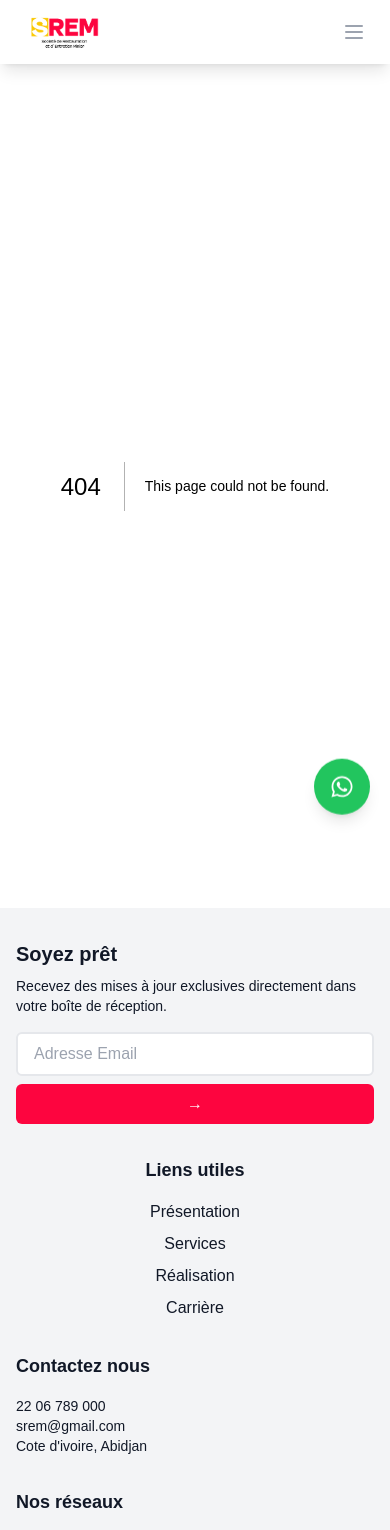
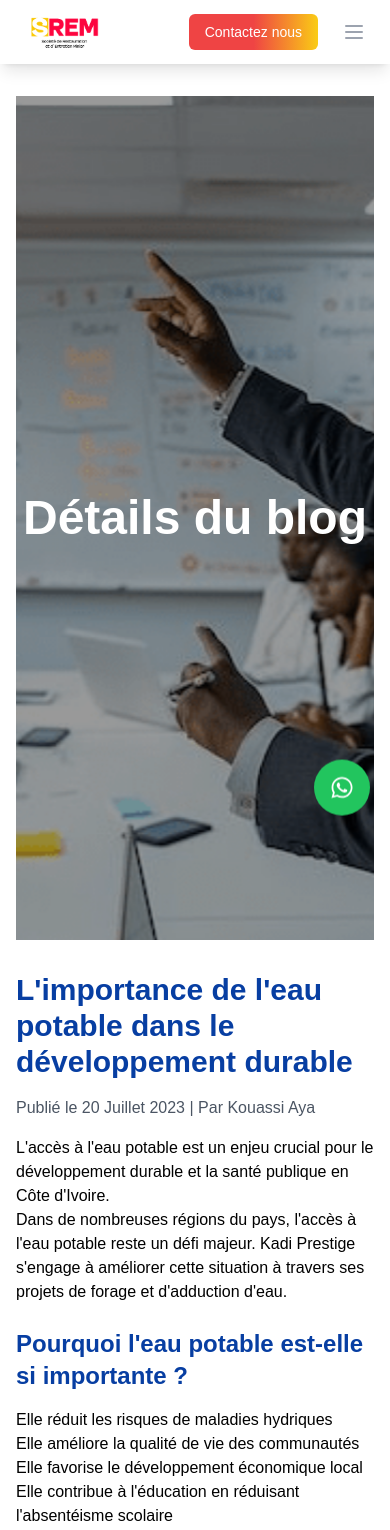
Before and after one commit to Paco225/srem, a Next.js app: page /pages/detailblog in a window 390 px wide. Before the commit this address had no page. Shown: the top 1530 px of the page. Built offline with nearby package versions, Linux system fonts and the light colour scheme.

Commit message:
responsive update

```diff
--- a/app/components/Footer.jsx
+++ b/app/components/Footer.jsx
@@ -43,7 +43,7 @@ export default function Footer() {
       animate={inView ? "visible" : "hidden"}
       className="bg-gray-100 text-gray-900 py-8 sm:py-12 px-4 sm:px-6 lg:px-8"
     >
-      <div className="max-w-7xl mx-auto grid grid-cols-1 sm:grid-cols-2 lg:grid-cols-4 gap-8">
+      <div className="max-w-7xl mx-auto grid grid-cols-1 sm:grid-cols-2 lg:grid-cols-4 gap-9">
         <motion.div
           variants={itemVariants}
           className="col-span-1 sm:col-span-2 lg:col-span-1"
@@ -68,7 +68,7 @@ export default function Footer() {
           </form>
         </motion.div>
 
-        <motion.div variants={itemVariants} className="col-span-1 flex flex-col items-center sm:items-start">
+        <motion.div variants={itemVariants} className="col-span-1 flex flex-col items-center  pl-10">
           <h3 className="text-lg font-bold mb-4">Liens utiles</h3>
           <ul className="space-y-2 text-center sm:text-left">
             <li>
--- a/app/components/Navbar.jsx
+++ b/app/components/Navbar.jsx
@@ -51,7 +51,7 @@ export default function SimpleModernHeader() {
     },
   };
   return (
-    <header className={`sticky top-0 z-50 w-full bg-white shadow-lg items-center transition-all duration-300 ${isScrolled ? 'backdrop-blur-lg bg-white/60' : ''}`}>
+    <header className={`sticky top-0 z-50 w-full bg-white md:bg-transparent shadow-lg items-center transition-all duration-300 ${isScrolled ? 'backdrop-blur-lg bg-white/60' : ''}`}>
       <div className="container mx-auto px-4 items-center">
         <div className="flex h-16 items-center justify-between">
           <Link
@@ -68,7 +68,7 @@ export default function SimpleModernHeader() {
           <nav
             className={`${
               isMenuOpen ? 'flex' : 'hidden'
-            } absolute left-0 right-0 top-16 flex-col items-center space-y-4 p-4 shadow-md bg-white md:static md:flex md:flex-row md:space-x-6 md:space-y-0 md:p-0 md:shadow-none text-[15px] text-gray-800`}
+            } absolute left-0 right-0 top-16 flex-col items-center space-y-4 p-4 shadow-md bg-white md:bg-transparent md:static md:flex md:flex-row md:space-x-6 md:space-y-0 md:p-0 md:shadow-none text-[15px] text-gray-800`}
           >
             {['Accueil', 'Presentation', 'Services', 'Realisation', 'Carriere','Secteur'].map((item) => (
               <motion.div
@@ -93,27 +93,10 @@ export default function SimpleModernHeader() {
                 />
               </motion.div>
             ))}
-            <Link href="../pages/contact" className="md:hidden">
-              <motion.button
-                initial="rest"
-                whileHover="hover"
-                animate="rest"
-                variants={buttonHoverVariants}
-                className="px-4 py-2 text-sm font-medium text-white bg-gradient-to-r from-red-500 via-red-500 to-yellow-400 rounded-md focus:outline-none focus:ring-2 focus:ring-offset-2 focus:ring-blue-500 transition-colors duration-200 relative overflow-hidden"
-              >
-                <span className="relative z-10">Contactez nous</span>
-                <motion.div
-                  className="absolute inset-0 bg-gradient-to-r from-yellow-400 to-red-500 opacity-30"
-                  initial={{ opacity: 0 }}
-                  whileHover={{ opacity: 0.5 }}
-                  transition={{ duration: 0.4, ease: 'easeInOut' }}
-                />
-              </motion.button>
-            </Link>
           </nav>
 
           <div className="flex items-center space-x-4">
-            <Link href="../pages/contact" className="hidden md:block">
+            <Link href="../pages/contact" className="block">
               <motion.button
                 initial="rest"
                 whileHover="hover"
--- a/app/components/News.jsx
+++ b/app/components/News.jsx
@@ -6,7 +6,7 @@ import Link from 'next/link';
 
 const TourCard = ({ tour }) => {
   return (
-    <Link href={`/pages/actualite`} passHref>
+    <Link href={`/pages/detailblog`} passHref>
       <motion.div
         className="relative overflow-hidden rounded-lg shadow-lg cursor-pointer"
         whileHover={{ scale: 1.05 }}
--- a/app/components/PageTransition.jsx
+++ b/app/components/PageTransition.jsx
@@ -1,31 +1,46 @@
-"use client"; // Indiquer que c'est un composant client
+"use client";
 
-import { usePathname } from "next/navigation";
-import { AnimatePresence, motion } from "framer-motion";
+import { motion, AnimatePresence } from 'framer-motion';
+import { usePathname } from 'next/navigation';
 
-export default function PageTransition({ children }) {
-  const pathname = usePathname(); // Obtenir la route actuelle
+const PageTransition = ({ children }) => {
+  const pathname = usePathname();
 
-  // Transition de "reveal" pour afficher la page depuis le haut
+  const pageVariants = {
+    initial: {
+      opacity: 0,
+      x: '-10%',
+    },
+    in: {
+      opacity: 1,
+      x: 0,
+    },
+    out: {
+      opacity: 0,
+      x: '100%',
+    },
+  };
+
   const pageTransition = {
-    initial: { opacity: 0, y: 50 },  // Commence avec opacité 0 et glisse depuis 50px plus bas
-    animate: { opacity: 1, y: 0 },   // Devient visible avec opacité 1 et revient à la position normale
-    exit: { opacity: 0, y: -50 },    // Lors de la sortie, glisse vers le haut avec opacité 0
-    transition: { duration: 0.8 },   // Durée de la transition (0.8 secondes ici)
+    type: 'tween',
+    ease: 'easeInOut',
+    duration: 0.5,
   };
 
   return (
     <AnimatePresence mode="wait">
       <motion.div
-        key={pathname} // Change la clé à chaque changement de route
+        key={pathname}
         initial="initial"
-        animate="animate"
-        exit="exit"
-        variants={pageTransition} // Applique la transition définie plus haut
-        transition={pageTransition.transition}
+        animate="in"
+        exit="out"
+        variants={pageVariants}
+        transition={pageTransition}
       >
         {children}
       </motion.div>
     </AnimatePresence>
   );
-}
+};
+
+export default PageTransition;
--- a/app/globals.css
+++ b/app/globals.css
@@ -6,6 +6,10 @@
   box-sizing: border-box;
   font-family: 'Poppins', sans-serif;
   scroll-behavior: smooth;
+}
+
+body {
+  overflow-x: hidden;
 }
 
 @keyframes zoom {
--- a/app/layout.js
+++ b/app/layout.js
@@ -4,6 +4,7 @@ import WhatsAppButton from "./components/Whatsapp";
 import Navbar from '../app/components/Navbar';
 import Footer from "./components/Footer";
 import Hero from "./components/Hero";
+import PageTransition from "./components/PageTransition";
 
 export const metadata = {
   title: "SREM",
@@ -17,7 +18,9 @@ export default function RootLayout({ children }) {
       <body className="bg-white">
         <Navbar />
         <WhatsAppButton />
-        {children}
+        <PageTransition>
+          {children}
+        </PageTransition>
         <Footer />
       </body>
     </html>
--- a/app/pages/carriere/Offer.jsx
+++ b/app/pages/carriere/Offer.jsx
@@ -92,10 +92,7 @@ export default function JobListings() {
         className="mt-8 flex justify-center"
         variants={itemVariants}
       >
-        <Link href="/" className="bg-pink-200 text-pink-600 px-6 py-2 rounded-full font-semibold flex items-center hover:bg-pink-300 transition-colors">
-          Voir plus
-          <ArrowRight className="ml-2" size={20} />
-        </Link>
+
       </motion.div>
     </motion.div>
     </>
--- /dev/null
+++ b/app/pages/detailblog/page.jsx
@@ -0,0 +1,54 @@
+"use client";
+
+import React from 'react';
+import Image from 'next/image';
+import HeroBanner from '../../components/HeroBanner';
+import bannerImage from '../../public/weare.png';
+import Link from 'next/link';
+
+const DetailBlogPage = () => {
+  return (
+    <div className="max-w-4xl mx-auto px-4 py-8 mb-6">
+      <HeroBanner imageUrl={bannerImage} title="Détails du blog" />
+
+      <article className="mt-8">
+        <h1 className="text-3xl font-bold text-[#073EA2] mb-4">L'importance de l'eau potable dans le développement durable</h1>
+
+        <div className="mb-4 text-gray-600">
+          <span>Publié le 20 Juillet 2023</span> | <span>Par Kouassi Aya</span>
+        </div>
+
+        <div className="prose max-w-none">
+          <p>
+            L'accès à l'eau potable est un enjeu crucial pour le développement durable et la santé publique en Côte d'Ivoire.
+          </p>
+
+          <p>
+            Dans de nombreuses régions du pays, l'accès à l'eau potable reste un défi majeur. Kadi Prestige s'engage à améliorer cette situation à travers ses projets de forage et d'adduction d'eau.
+          </p>
+
+          <h2 className="text-2xl font-semibold text-[#073EA2] mt-6 mb-4">Pourquoi l'eau potable est-elle si importante ?</h2>
+
+          <ul>
+            <li>Elle réduit les risques de maladies hydriques</li>
+            <li>Elle améliore la qualité de vie des communautés</li>
+            <li>Elle favorise le développement économique local</li>
+            <li>Elle contribue à l'éducation en réduisant l'absentéisme scolaire</li>
+          </ul>
+
+          <p>
+            Chez Kadi Prestige, nous croyons que chaque citoyen mérite un accès à l'eau potable. C'est pourquoi nous continuons à investir dans des projets d'infrastructure hydraulique à travers le pays.
+          </p>
+        </div>
+      </article>
+
+      <div className="mt-8">
+        <Link href="/" className="text-[#073EA2] hover:underline">
+          Retour à l'actualité
+        </Link>
+      </div>
+    </div>
+  );
+};
+
+export default DetailBlogPage;
```
Also changed, not shown: app/pages/detailservice/page.jsx (+18 -17 lines).
